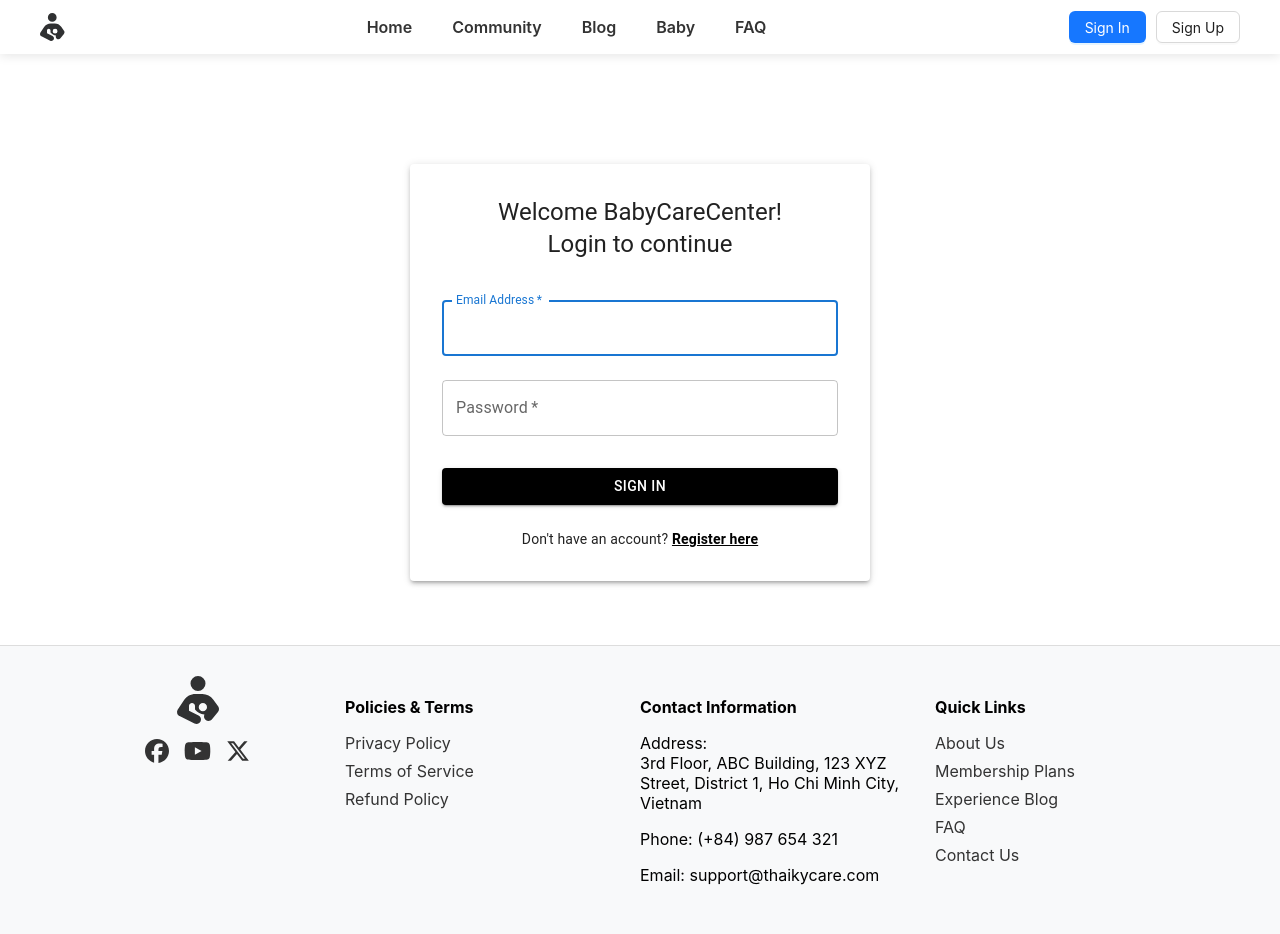
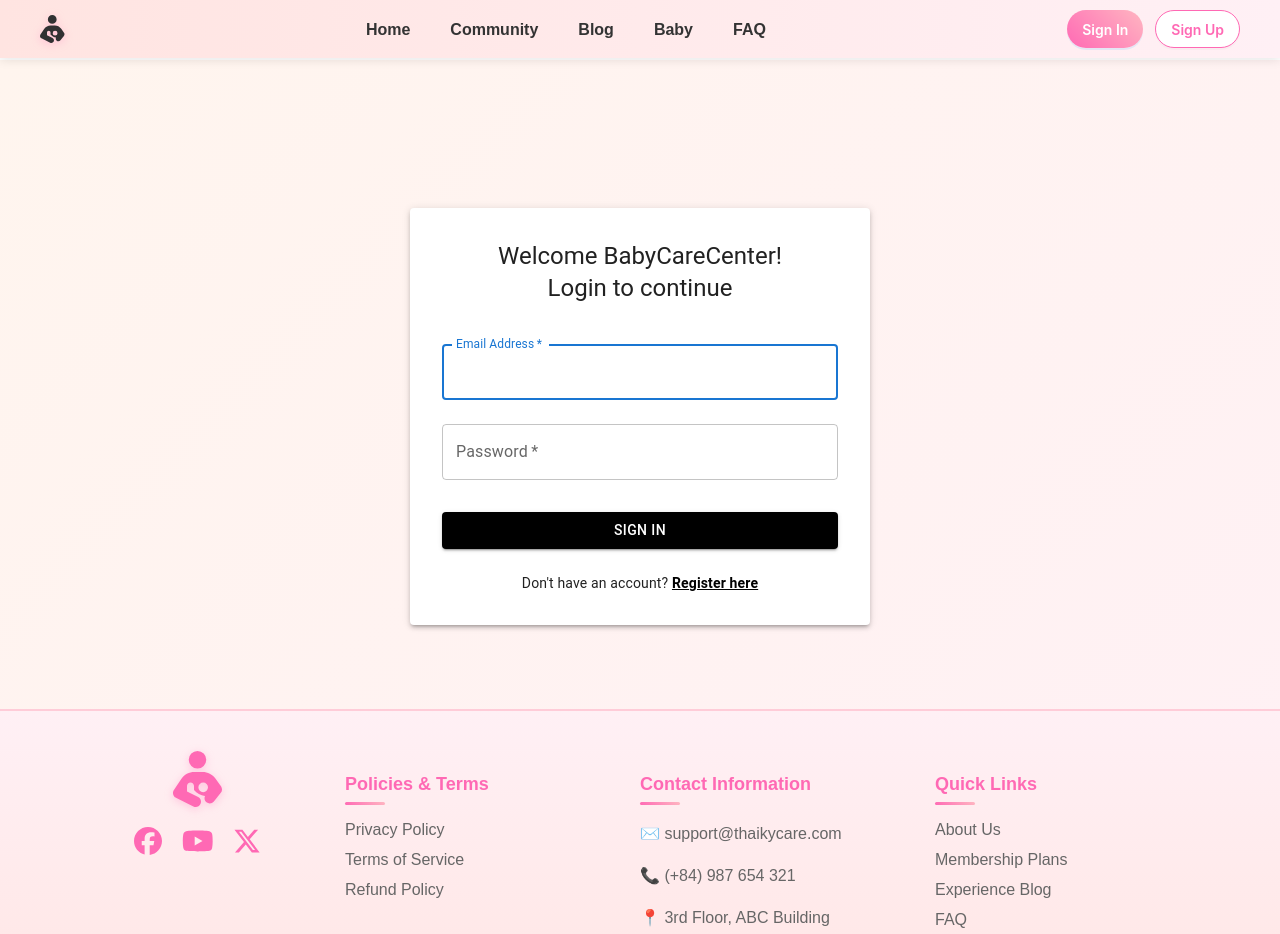
Before and after one commit to trungne08/SWP391-Group4, a React (Create React App) app: page /login in a window 1280 px wide. Shown: the top 934 px of the page. Built offline with nearby package versions, Linux system fonts and the light colour scheme.

Commit message:
Trung cập nhật
css lại các trang thanh header và footer

```diff
--- a/src/components/Footer.css
+++ b/src/components/Footer.css
@@ -1,57 +1,73 @@
 .footer-container {
-  background-color: #f8f9fa;
-  padding: 30px 50px;
-  border-top: 1px solid #ddd;
+  background: linear-gradient(180deg, #FFF0F5 0%, #FFE4E1 100%);
+  padding: 40px 50px;
+  border-top: 2px solid rgba(255, 105, 180, 0.2);
+  font-family: 'Quicksand', sans-serif;
 }
 
 .footer-content {
   display: flex;
   justify-content: space-between;
   flex-wrap: wrap;
+  max-width: 1200px;
+  margin: 0 auto;
 }
 
-/* Cột chứa logo và social */
 .footer-column.social-column {
   display: flex;
-  flex-direction: column; /* Sắp xếp theo chiều dọc */
-  align-items: center; /* Căn giữa logo và icon */
+  flex-direction: column;
+  align-items: center;
   text-align: center;
 }
 
 .footer-logo {
-  font-size: 3rem; /* Tăng kích thước logo */
-  color: #303132;
-  margin-bottom: 15px; /* Tạo khoảng cách giữa logo và social media */
+  font-size: 3.5rem;
+  color: #FF69B4;
+  margin-bottom: 20px;
+  filter: drop-shadow(0 2px 4px rgba(255, 105, 180, 0.3));
 }
 
 .footer-social {
   display: flex;
   justify-content: center;
-  gap: 15px;
+  gap: 20px;
 }
 
 .footer-social svg {
-  font-size: 24px;
-  color: #333;
-  transition: color 0.3s ease, transform 0.3s ease;
+  font-size: 28px;
+  color: #FF69B4;
+  transition: all 0.3s ease;
 }
 
 .footer-social svg:hover {
-  color: #a6a9ab;
-  transform: scale(1.2);
+  color: #FF1493;
+  transform: scale(1.2) rotate(10deg);
 }
 
-/* Cột thông tin và điều khoản */
 .footer-column {
   flex: 1;
   min-width: 250px;
-  margin-bottom: 20px;
+  margin-bottom: 30px;
 }
 
 .footer-column h4 {
-  font-size: 16px;
+  font-size: 18px;
   font-weight: 700;
-  margin-bottom: 10px;
+  margin-bottom: 15px;
+  color: #FF69B4;
+  position: relative;
+  padding-bottom: 10px;
+}
+
+.footer-column h4::after {
+  content: '';
+  position: absolute;
+  bottom: 0;
+  left: 0;
+  width: 40px;
+  height: 3px;
+  background: linear-gradient(45deg, #FF69B4, #FFB6C1);
+  border-radius: 2px;
 }
 
 .footer-column ul {
@@ -60,27 +76,35 @@
 }
 
 .footer-column ul li {
-  margin-bottom: 8px;
+  margin-bottom: 12px;
 }
 
 .footer-column ul li a {
   text-decoration: none;
-  color: #333;
-  transition: color 0.3s ease;
+  color: #666;
+  transition: all 0.3s ease;
+  display: inline-block;
 }
 
 .footer-column ul li a:hover {
-  color: #ff6b6b;
+  color: #FF69B4;
+  transform: translateX(5px);
 }
 
-/* Responsive cho màn hình nhỏ */
+.footer-column p {
+  color: #666;
+  line-height: 1.6;
+}
+
 @media (max-width: 768px) {
   .footer-content {
     flex-direction: column;
     align-items: center;
+    text-align: center;
   }
 
-  .footer-column {
-    text-align: center;
+  .footer-column h4::after {
+    left: 50%;
+    transform: translateX(-50%);
   }
 }
--- a/src/components/Footer.jsx
+++ b/src/components/Footer.jsx
@@ -13,9 +13,12 @@ const Footer = () => {
   return (
     <footer className="footer-container">
       <div className="footer-content">
-        {/* Cột 1 - Logo + Social Media */}
         <div className="footer-column social-column">
-          <FontAwesomeIcon icon={faPersonBreastfeeding} className="footer-logo" />
+          <FontAwesomeIcon
+            icon={faPersonBreastfeeding}
+            className="footer-logo"
+            style={{ color: '#FF69B4' }}
+          />
           <div className="footer-social">
             <FontAwesomeIcon icon={faFacebook} />
             <FontAwesomeIcon icon={faYoutube} />
@@ -23,7 +26,6 @@ const Footer = () => {
           </div>
         </div>
 
-        {/* Cột 2 - Chính sách & Điều khoản */}
         <div className="footer-column">
           <h4>Policies & Terms</h4>
           <ul>
@@ -33,15 +35,13 @@ const Footer = () => {
           </ul>
         </div>
 
-        {/* Cột 3 - Thông tin liên hệ */}
         <div className="footer-column">
           <h4>Contact Information</h4>
-          <p>Address:<br/> 3rd Floor, ABC Building, 123 XYZ Street, District 1, Ho Chi Minh City, Vietnam</p>
-          <p>Phone: (+84) 987 654 321</p>
-          <p>Email: support@thaikycare.com</p>
+          <p>✉️ support@thaikycare.com</p>
+          <p>📞 (+84) 987 654 321</p>
+          <p>📍 3rd Floor, ABC Building<br/>123 XYZ Street, District 1<br/>Ho Chi Minh City, Vietnam</p>
         </div>
 
-        {/* Cột 4 - Liên kết nhanh */}
         <div className="footer-column">
           <h4>Quick Links</h4>
           <ul>
--- a/src/components/Header.css
+++ b/src/components/Header.css
@@ -1,25 +1,25 @@
-/* Tổng quan về navbar */
 .container-header {
   display: flex;
   justify-content: center;
   align-items: center;
-  padding: 20px 40px;
-  background-color: #fff;
-  box-shadow: 0 2px 10px rgba(0, 0, 0, 0.1);
+  padding: 10px 40px; /* Giảm padding từ 80px xuống 10px */
+  background: linear-gradient(to right, #FFE4E1, #FFF0F5);
+  box-shadow: 0 2px 15px rgba(255, 182, 193, 0.2);
   position: fixed;
   top: 0;
   left: 0;
   right: 0;
   z-index: 1000;
+  backdrop-filter: blur(8px);
 }
 
-/* Add this to create space below the fixed header */
 body {
-  padding-top: 100px; /* Adjust this value based on your header height */
+  padding-top: 60px; /* Giảm padding-top của body xuống tương ứng */
 }
 
 .navbar {
   width: 100%;
+  max-width: 1200px;
 }
 
 .nav-list {
@@ -30,18 +30,18 @@ body {
   padding: 0;
   margin: 0;
 }
+
 .nav-icon a {
-  color: #303132 !important;
+  color: #FF69B4 !important;
   font-size: 32px;
-  transition: color 0.3s ease-in-out, transform 0.3s ease-in-out;
+  transition: all 0.3s ease-in-out;
 }
 
 .nav-icon a:hover {
-  color: #2e2d2d !important; /* Đổi màu khi hover */
-  transform: scale(1.2) !important; /* Phóng to nhẹ */
+  color: #FF1493 !important;
+  transform: scale(1.1) rotate(5deg) !important;
 }
 
-/* Định dạng danh sách điều hướng */
 .nav-links {
   display: flex;
   gap: 30px;
@@ -53,31 +53,65 @@ body {
 
 .nav-links a {
   text-decoration: none;
-  color: #333;
-
-  font-weight: 700;
-  font-size: 18px;
-  padding: 12px 16px;
-  transition: all 0.3s ease-in-out;
+  color: #666;
+  font-weight: 600;
+  font-size: 16px;
+  padding: 8px 16px;
+  transition: all 0.3s ease;
+  border-radius: 20px;
+  font-family: 'Quicksand', sans-serif;
 }
 
-/* Hiệu ứng hover cho menu */
 .nav-links a:hover {
-  background-color: #a6a9ab;
-  color: #fff;
+  background: linear-gradient(45deg, #FF69B4, #FFB6C1);
+  color: white;
   text-decoration: none;
+  transform: translateY(-2px);
 }
 
-/* Hiệu ứng active khi ở trang hiện tại */
 .nav-links a.active {
-  background-color: transparent;
-  color: #a6a9ab;
-  border-bottom: 3px solid #a6a9ab;
-  padding-bottom: 4px;
+  background: linear-gradient(45deg, #FF69B4, #FFB6C1);
+  color: white;
+  box-shadow: 0 4px 15px rgba(255, 105, 180, 0.3);
 }
 
-/* Định dạng avatar bên phải */
 .nav-avatar {
   display: flex;
   align-items: center;
 }
+
+/* Style cho buttons */
+.nav-avatar .ant-btn {
+  border-radius: 20px;
+  height: 38px;
+  font-weight: 600;
+  transition: all 0.3s ease;
+}
+
+.nav-avatar .ant-btn-primary {
+  background: linear-gradient(45deg, #FF69B4, #FFB6C1);
+  border: none;
+}
+
+.nav-avatar .ant-btn:hover {
+  transform: translateY(-2px);
+  box-shadow: 0 4px 15px rgba(255, 105, 180, 0.3);
+}
+
+/* Dropdown menu style */
+.ant-dropdown .ant-menu {
+  border-radius: 12px;
+  padding: 8px;
+  box-shadow: 0 4px 20px rgba(255, 105, 180, 0.15);
+}
+
+.ant-dropdown .ant-menu-item {
+  border-radius: 8px;
+  margin: 4px 0;
+  padding: 10px 16px;
+}
+
+.ant-dropdown .ant-menu-item:hover {
+  background: linear-gradient(45deg, #FFE4E1, #FFF0F5);
+  color: #FF69B4;
+}
--- a/src/components/Header.jsx
+++ b/src/components/Header.jsx
@@ -61,7 +61,12 @@ const Header = () => {
         <ul className="nav-list">
           <li className="nav-icon">
             <Link to="/" className={location.pathname === "/" ? "active" : ""}>
-              <FontAwesomeIcon icon={faPersonBreastfeeding} />
+              <FontAwesomeIcon
+                icon={faPersonBreastfeeding}
+                style={{
+                  filter: 'drop-shadow(0 2px 4px rgba(255,105,180,0.3))'
+                }}
+              />
             </Link>
           </li>
           <div className="nav-links">
@@ -94,19 +99,21 @@ const Header = () => {
                     src={userData?.avatar}
                     icon={<UserOutlined />}
                     style={{
-                      backgroundColor: '#1890ff',
-                      verticalAlign: 'middle'
+                      backgroundColor: '#FF69B4',
+                      verticalAlign: 'middle',
+                      border: '2px solid #FFB6C1',
+                      boxShadow: '0 2px 8px rgba(255,105,180,0.2)'
                     }}
                   />
                 </div>
               </Dropdown>
             ) : (
-              <div style={{ display: 'flex', gap: '10px' }}>
+              <div style={{ display: 'flex', gap: '12px' }}>
                 <Button type="primary">
                   <Link to="/login">Sign In</Link>
                 </Button>
-                <Button>
-                  <Link to="/register">Sign Up</Link>
+                <Button style={{ borderColor: '#FF69B4', color: '#FF69B4' }}>
+                  <Link to="/register" style={{ color: '#FF69B4' }}>Sign Up</Link>
                 </Button>
               </div>
             )}
--- a/src/layouts/AdminLayout.jsx
+++ b/src/layouts/AdminLayout.jsx
@@ -5,25 +5,21 @@ const AdminLayout = () => {
   return (
     <div style={{
       display: 'flex',
-      background: '#f0f2f5',
-      minHeight: '100vh'
+      minHeight: '100vh',
+      margin: 0,
+      padding: 0,
+      background: 'linear-gradient(135deg, #FFF5EE 0%, #FFF0F5 100%)'
     }}>
       <AdminHeader />
       <main style={{
+        flex: 1,
         marginLeft: '250px',
-        width: '100%',
-        padding: '0', // Removed padding
-        transition: 'all 0.3s ease',
-        animation: 'fadeIn 0.5s ease-in-out'
+        minHeight: '100vh',
+        padding: '20px',
+        background: 'rgba(255, 255, 255, 0.8)',
+        backdropFilter: 'blur(8px)'
       }}>
-        <div style={{
-          maxWidth: '1400px',
-          margin: '0 auto',
-          padding: '0 20px', // Changed padding to only horizontal
-          borderRadius: '8px',
-        }}>
-          <Outlet />
-        </div>
+        <Outlet />
       </main>
     </div>
   );
--- a/src/layouts/Layouts.jsx
+++ b/src/layouts/Layouts.jsx
@@ -4,13 +4,23 @@ import Footer from "../components/Footer";
 
 const Layout = () => {
   return (
-    <>
+    <div style={{
+      minHeight: '100vh',
+      display: 'flex',
+      flexDirection: 'column',
+      background: 'linear-gradient(135deg, #FFF5EE 0%, #FFF0F5 100%)'
+    }}>
       <Header />
-      <main className="pt-16 p-4">
+      <main style={{
+        flex: 1,
+        padding: '20px',
+        marginTop: '64px',
+        animation: 'fadeIn 0.5s ease-in-out'
+      }}>
         <Outlet />
       </main>
       <Footer />
-    </>
+    </div>
   );
 };
 
```
Also changed, not shown: src/components/AdminHeader.css (+57 -20 lines), src/components/AdminHeader.jsx (+15 -16 lines), src/pages/HomePage.jsx (+60 -29 lines).
